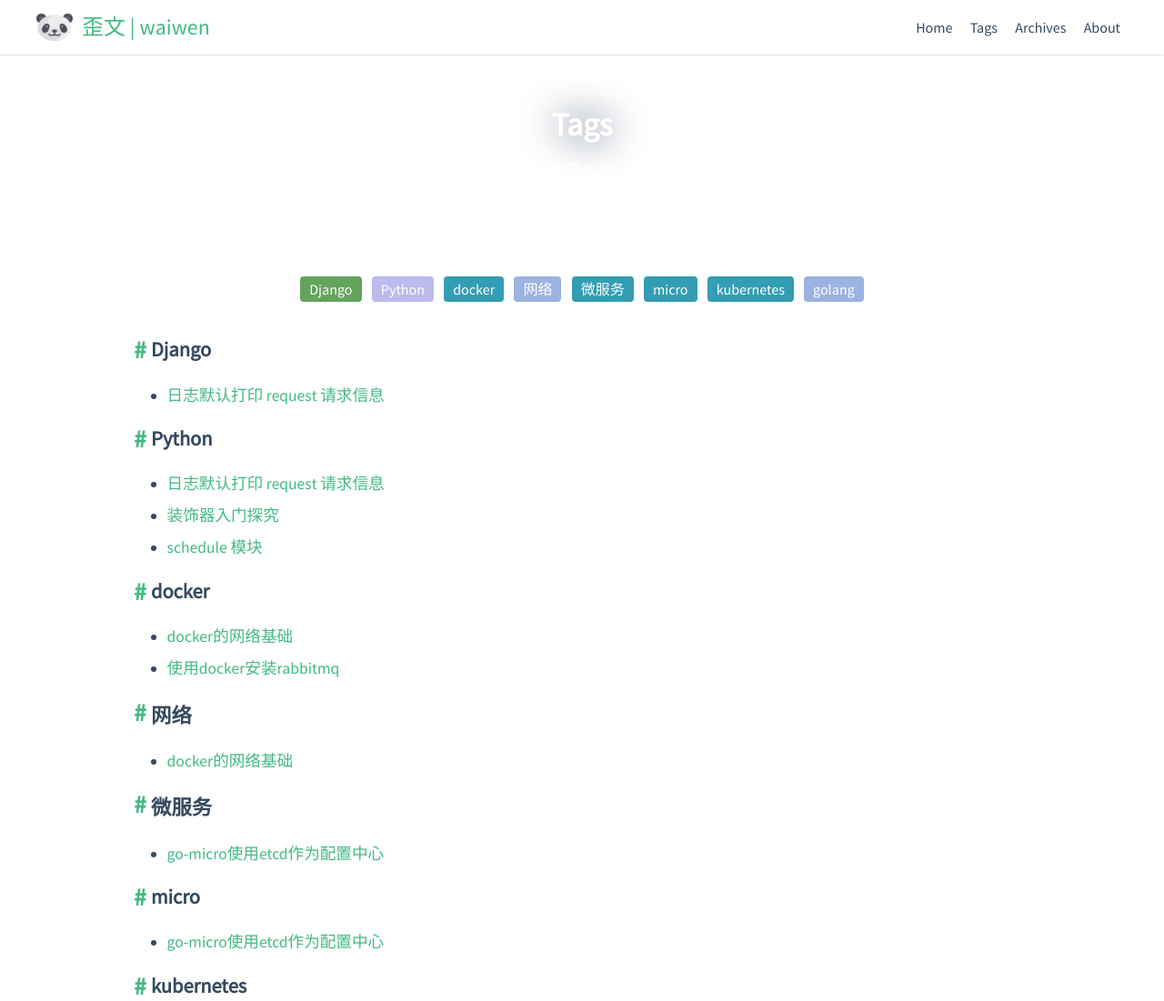
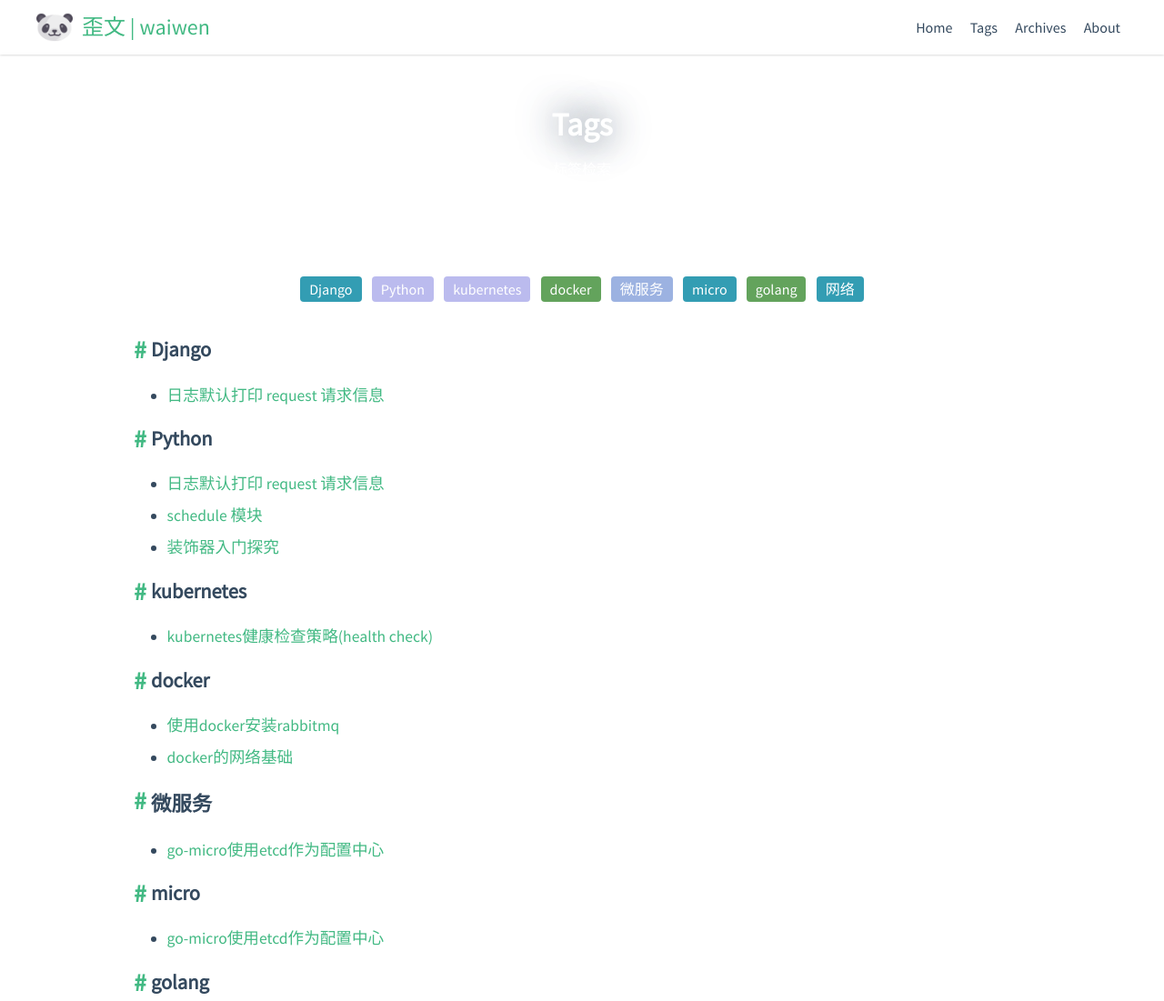
Before and after one commit to waiwen/waiwen.github.io, a plain HTML site: page tags/index.html in a window 1280 px wide. Shown: the top 1101 px of the page at 91% size. Drawn offline with nearby package versions, Linux system fonts and the light colour scheme; some packages are replaced by stand-ins of ours; a script that the page names is missing; a small style sheet from the web is missing.

Commit message:
Site updated: 2019-11-11 22:38:18

```diff
--- a/tags/index.html
+++ b/tags/index.html
@@ -132,21 +132,21 @@
 <main class="app-body">
   <div id="tag-cloud">
 
-      <a class="tag3" data-name="tag-Django">Django</a>
+      <a class="tag2" data-name="tag-Django">Django</a>
 
       <a class="tag0" data-name="tag-Python">Python</a>
 
-      <a class="tag2" data-name="tag-docker">docker</a>
+      <a class="tag0" data-name="tag-kubernetes">kubernetes</a>
 
-      <a class="tag1" data-name="tag-网络">网络</a>
+      <a class="tag3" data-name="tag-docker">docker</a>
 
-      <a class="tag2" data-name="tag-微服务">微服务</a>
+      <a class="tag1" data-name="tag-微服务">微服务</a>
 
       <a class="tag2" data-name="tag-micro">micro</a>
 
-      <a class="tag2" data-name="tag-kubernetes">kubernetes</a>
+      <a class="tag3" data-name="tag-golang">golang</a>
 
-      <a class="tag1" data-name="tag-golang">golang</a>
+      <a class="tag2" data-name="tag-网络">网络</a>
 
   </div>
 
@@ -172,13 +172,24 @@
 
         <ul class="tag-preview">
           <li>
-            <a href="/2018/12/13/python装饰器入门探究/">装饰器入门探究</a>
+            <a href="/2018/11/13/schedule模块/">schedule 模块</a>
           </li>
         </ul>
 
         <ul class="tag-preview">
           <li>
-            <a href="/2018/11/13/schedule模块/">schedule 模块</a>
+            <a href="/2018/12/13/python装饰器入门探究/">装饰器入门探究</a>
+          </li>
+        </ul>
+
+    </div>
+
+    <div class="tag-list">
+      <h3 class="tag-name" id="tag-kubernetes">kubernetes</h3>
+
+        <ul class="tag-preview">
+          <li>
+            <a href="/2019/01/29/kubernetes健康检查策略(health check)/">kubernetes健康检查策略(health check)</a>
           </li>
         </ul>
 
@@ -189,20 +200,9 @@
 
         <ul class="tag-preview">
           <li>
-            <a href="/2019/10/10/docker的网络基础/">docker的网络基础</a>
-          </li>
-        </ul>
-
-        <ul class="tag-preview">
-          <li>
             <a href="/2019/07/24/使用docker安装rabbitmq/">使用docker安装rabbitmq</a>
           </li>
         </ul>
-
-    </div>
-
-    <div class="tag-list">
-      <h3 class="tag-name" id="tag-网络">网络</h3>
 
         <ul class="tag-preview">
           <li>
@@ -235,22 +235,22 @@
     </div>
 
     <div class="tag-list">
-      <h3 class="tag-name" id="tag-kubernetes">kubernetes</h3>
+      <h3 class="tag-name" id="tag-golang">golang</h3>
 
         <ul class="tag-preview">
           <li>
-            <a href="/2019/01/29/kubernetes健康检查策略(health check)/">kubernetes健康检查策略(health check)</a>
+            <a href="/2019/07/25/发布解耦组件/">封装rabbitmq的订阅/发布解耦组件</a>
           </li>
         </ul>
 
     </div>
 
     <div class="tag-list">
-      <h3 class="tag-name" id="tag-golang">golang</h3>
+      <h3 class="tag-name" id="tag-网络">网络</h3>
 
         <ul class="tag-preview">
           <li>
-            <a href="/2019/07/25/发布解耦组件/">封装rabbitmq的订阅/发布解耦组件</a>
+            <a href="/2019/10/10/docker的网络基础/">docker的网络基础</a>
           </li>
         </ul>
 
```
